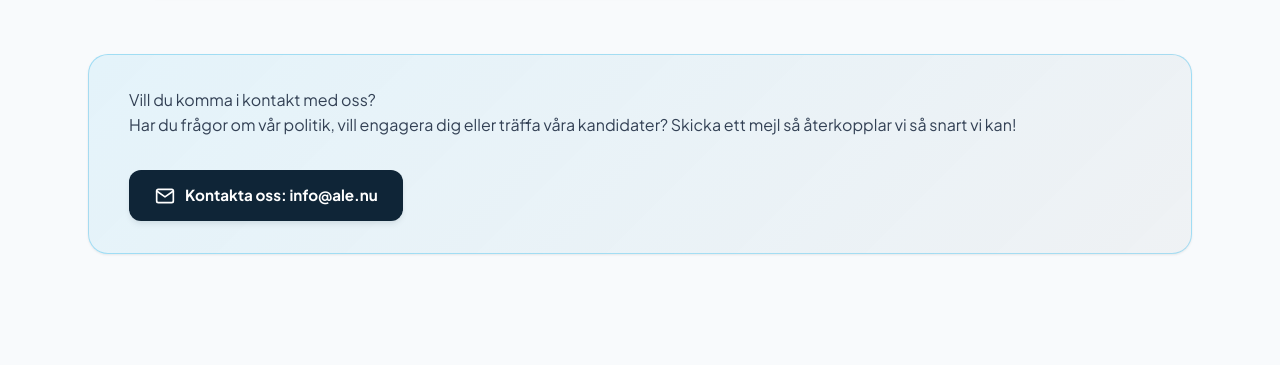
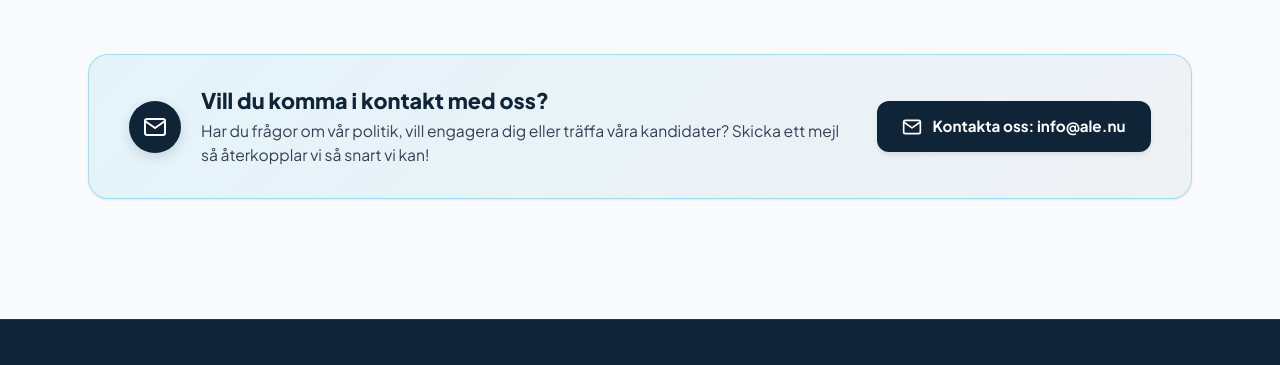
Before and after one commit to moderaterna-ale/moderaterna-ale, a plain HTML site: page folkvalda.html in a window 1280 px wide. Shown: the part 4616-4981 px from the top of the page. Drawn offline with Linux system fonts and the light colour scheme.

Commit message:
Update contact callout on folkvalda.html to use prominent h3 heading and icon badge matching rest of site

```diff
--- a/folkvalda.html
+++ b/folkvalda.html
@@ -1880,19 +1880,24 @@
       </div>
     </section>
 
-    <!-- Contact Banner Box -->
-    <div class="contact-banner-container">
+    <!-- Contact Banner Callout Box -->
+    <section class="contact-banner-container">
       <div class="contact-banner-card">
-        <div class="contact-banner-content">
-          <div class="contact-banner-title">Vill du komma i kontakt med oss?</div>
-          <p class="contact-banner-desc">Har du frågor om vår politik, vill engagera dig eller träffa våra kandidater? Skicka ett mejl så återkopplar vi så snart vi kan!</p>
+        <div class="contact-banner-info">
+          <div class="contact-icon-badge">
+            <svg width="24" height="24" viewBox="0 0 24 24" fill="none" stroke="currentColor" stroke-width="2" stroke-linecap="round" stroke-linejoin="round"><path d="M4 4h16c1.1 0 2 .9 2 2v12c0 1.1-.9 2-2 2H4c-1.1 0-2-.9-2-2V6c0-1.1.9-2 2-2z"/><polyline points="22,6 12,13 2,6"/></svg>
+          </div>
+          <div>
+            <h3>Vill du komma i kontakt med oss?</h3>
+            <p>Har du frågor om vår politik, vill engagera dig eller träffa våra kandidater? Skicka ett mejl så återkopplar vi så snart vi kan!</p>
+          </div>
         </div>
         <a href="mailto:info@ale.nu" class="btn-contact-action" id="btn-contact-banner">
           <svg width="20" height="20" viewBox="0 0 24 24" fill="none" stroke="currentColor" stroke-width="2" stroke-linecap="round" stroke-linejoin="round"><path d="M4 4h16c1.1 0 2 .9 2 2v12c0 1.1-.9 2-2 2H4c-1.1 0-2-.9-2-2V6c0-1.1.9-2 2-2z"/><polyline points="22,6 12,13 2,6"/></svg>
           <span>Kontakta oss: info@ale.nu</span>
         </a>
       </div>
-    </div>
+    </section>
   </main>
 
   <!-- Footer -->
--- a/styles.css
+++ b/styles.css
@@ -1052,11 +1052,14 @@
   box-shadow: 0 4px 12px rgba(15, 37, 55, 0.15);
 }
 
-.contact-banner-info h3 {
+.contact-banner-info h2,
+.contact-banner-info h3,
+.contact-banner-title {
   font-size: 1.35rem;
   font-weight: 800;
   color: var(--primary-dark);
   margin: 0 0 0.35rem 0;
+  line-height: 1.25;
 }
 
 .contact-banner-info p {
```
